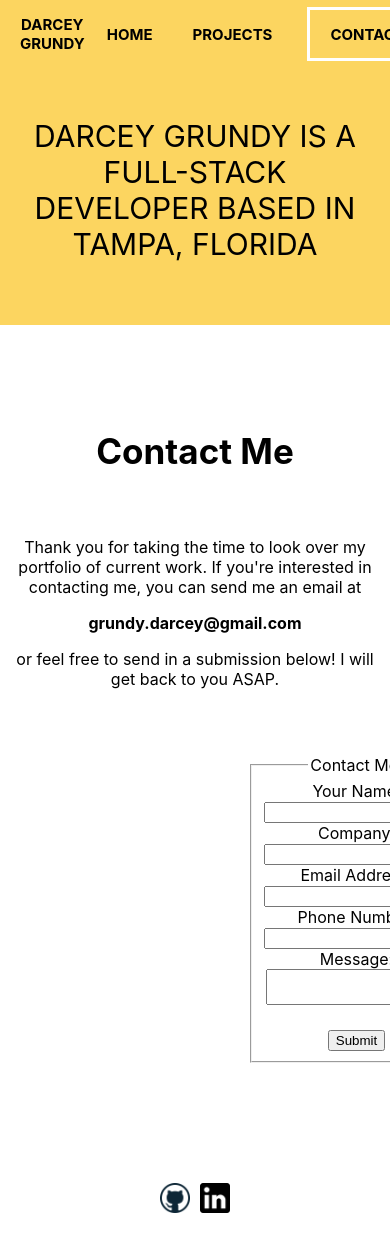
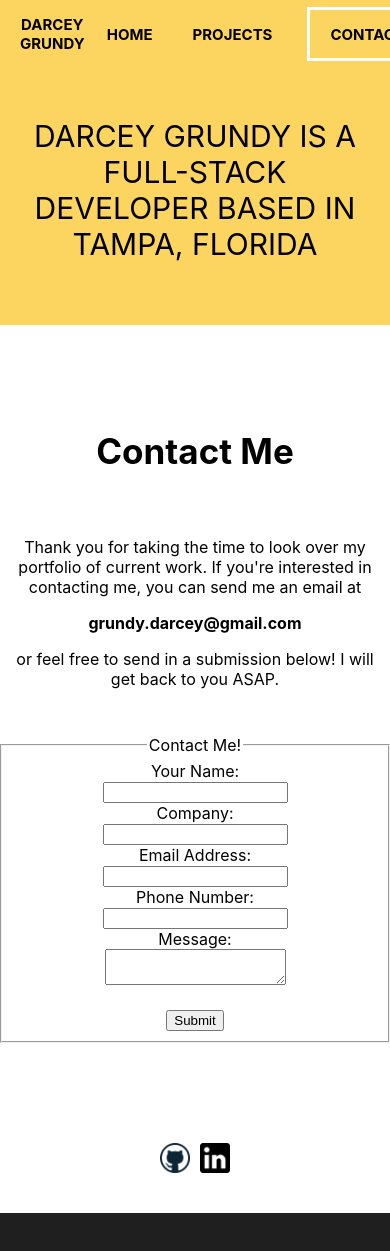
Before and after one commit to grundydarcey/UpdatedDevPortfolio, a React (Create React App) app: page /contact in a window 390 px wide. Shown: the top 1251 px of the page. Built offline with nearby package versions, Linux system fonts and the light colour scheme.

Commit message:
fieldset fix

```diff
--- a/src/Contact/contact.css
+++ b/src/Contact/contact.css
@@ -28,4 +28,8 @@ fieldset {
     margin-left: 15px;
     margin-right: 15px;
   }
+
+  fieldset {
+    margin: auto;
+  }
 }
```
